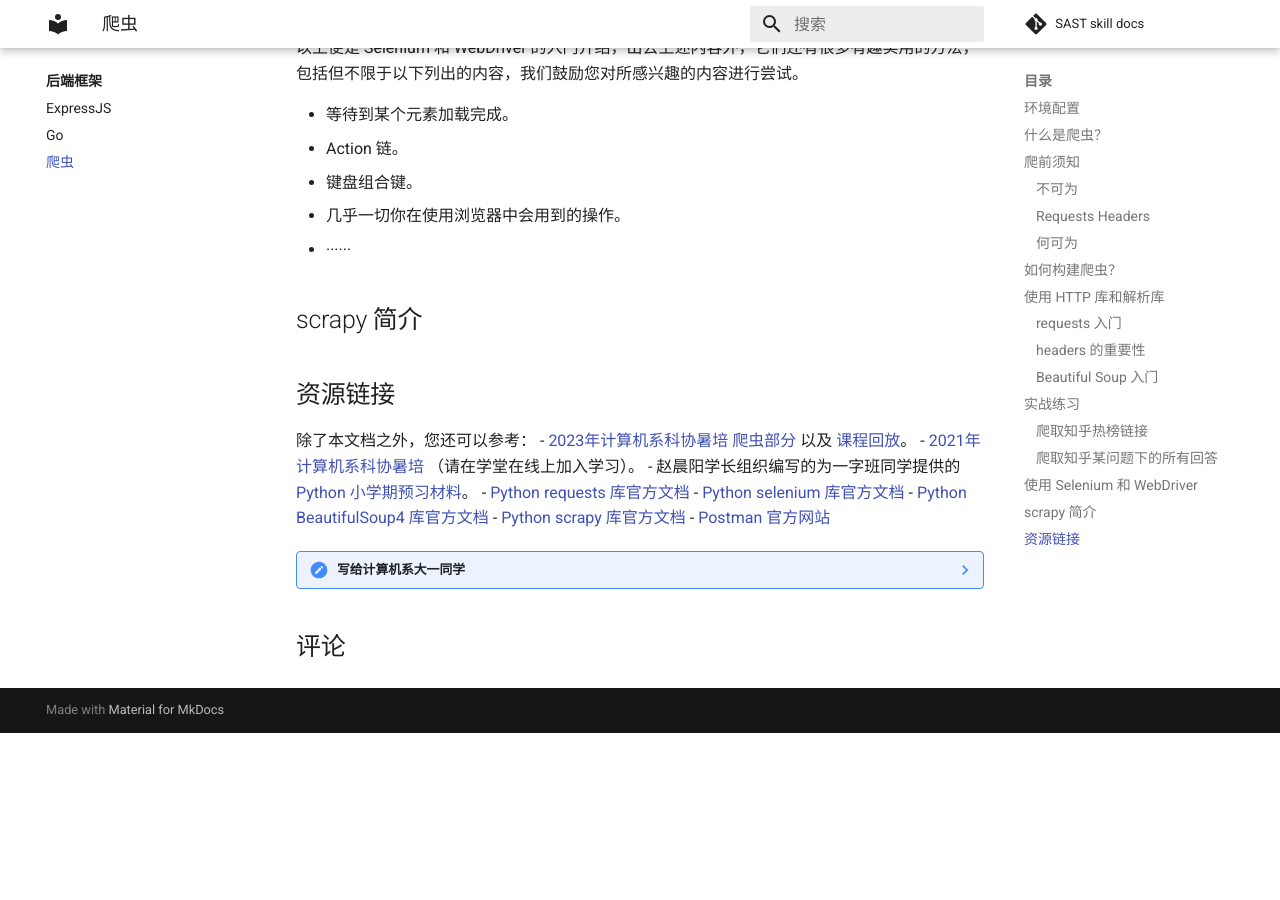
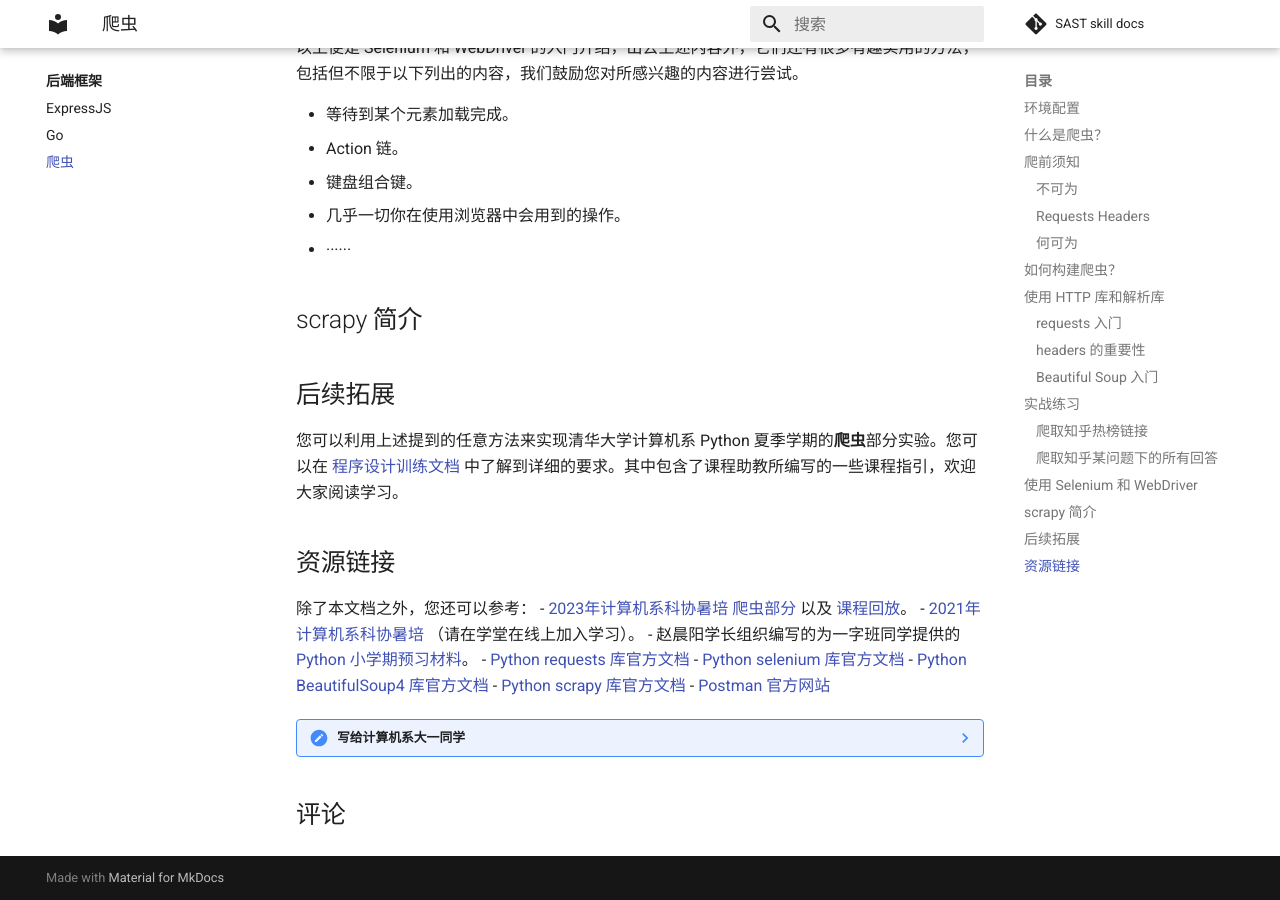
Before and after one commit to SAST-skill-docers/sast-skill-docs, an MkDocs documentation site: the page built from docs/backend/crawler/crawler.md, in a window 1280 px wide and 900 px high, scrolled down 26120 px. Built offline with MkDocs 1.6.1 and Material for MkDocs 9.7.7, drawn with Linux system fonts in a browser that asks for light colours; comment, search, counter and statistics services are not loaded; before the commit the page ends 26853 px from its top, so only the background shows below that.

Commit message:
Add follow-up expansion part

```diff
--- a/docs/backend/crawler/crawler.md
+++ b/docs/backend/crawler/crawler.md
@@ -762,6 +762,10 @@
 
 ## scrapy 简介
 
+## 后续拓展
+
+您可以利用上述提到的任意方法来实现清华大学计算机系 Python 夏季学期的**爬虫**部分实验。您可以在 [程序设计训练文档](https://keg-course.github.io/python-docs/crawler/project/crawler/) 中了解到详细的要求。其中包含了课程助教所编写的一些课程指引，欢迎大家阅读学习。
+
 ## 资源链接
 
 除了本文档之外，您还可以参考：
```
